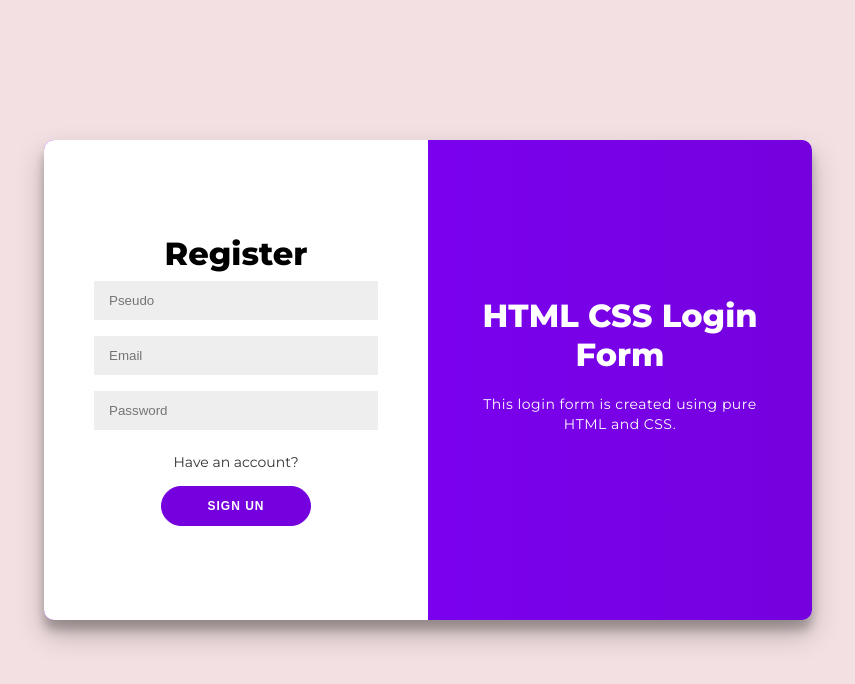
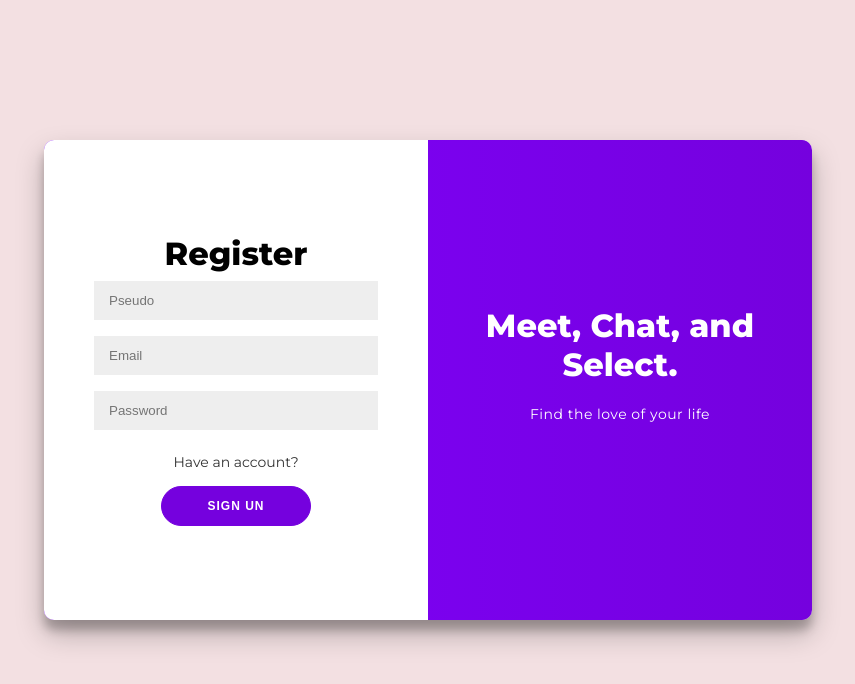
Before and after one commit to Daoudou/Speed_Dating, a plain HTML site: page frontend/register.html in a window 1280 px wide. Shown: the whole page, without its empty margins (212-1067 px from the left). Drawn offline with Linux system fonts and the light colour scheme.

Commit message:
Fourth commit

```diff
--- a/frontend/register.html
+++ b/frontend/register.html
@@ -21,8 +21,8 @@
     <div class="overlay-container">
         <div class="overlay">
             <div class="overlay-panel overlay-right">
-                <h1>HTML CSS Login Form</h1>
-                <p>This login form is created using pure HTML and CSS.</p>
+                <h1>Meet, Chat, and Select.</h1>
+                <p>Find the love of your life</p>
             </div>
         </div>
     </div>
```
